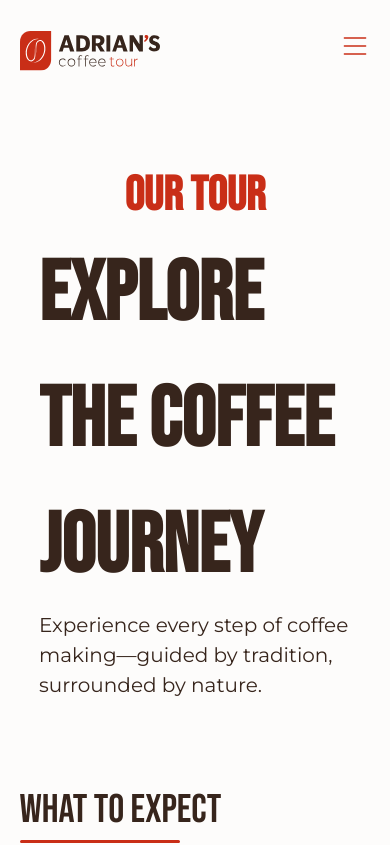
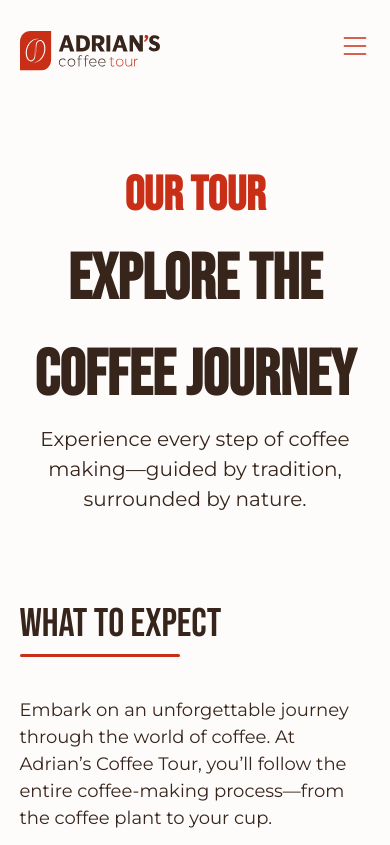
Before and after one commit to corralesjonathan/adrianscoffeetour-frontend, a React (Vite) app: page /tour in a window 390 px wide. Shown: the top 845 px of the page. Built offline with nearby package versions, Linux system fonts and the light colour scheme.

Commit message:
adjust page title for mobile

```diff
--- a/src/components/shared/PageTitle.jsx
+++ b/src/components/shared/PageTitle.jsx
@@ -1,6 +1,9 @@
 export function PageTitle( {page, title, text} ) {
     return (
-        <div className="flex flex-col items-center justify-center w-[80vw] m-auto py-[40px] mt-[120px]">
+        <div
+            className="flex flex-col items-center justify-center text-center w-[80vw] m-auto py-[40px] mt-[120px]
+            max-xl:w-[90vw]
+            ">
             <h3
                 data-aos="fade-up"
                 data-aos-duration="1000"
@@ -13,7 +16,7 @@ export function PageTitle( {page, title, text} ) {
                 data-aos-duration="1000"
                 data-aos-once="true"
                 data-aos-delay="200"
-                className="text-[84px] font-bold font-primary text-adrians-brown">
+                className="text-[84px] font-bold font-primary text-adrians-brown max-xl:text-[64px]">
                 {title}
             </h2>
             <p
```
